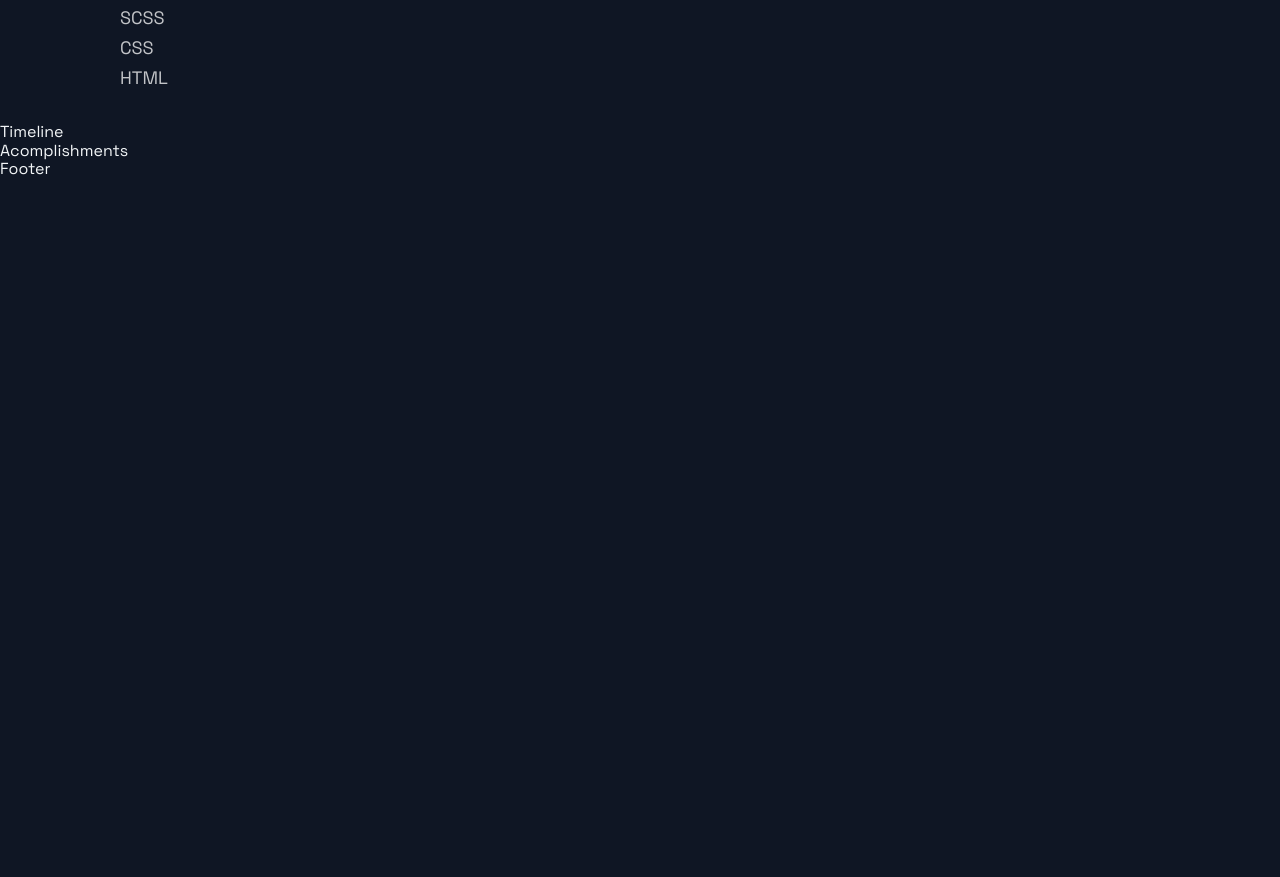
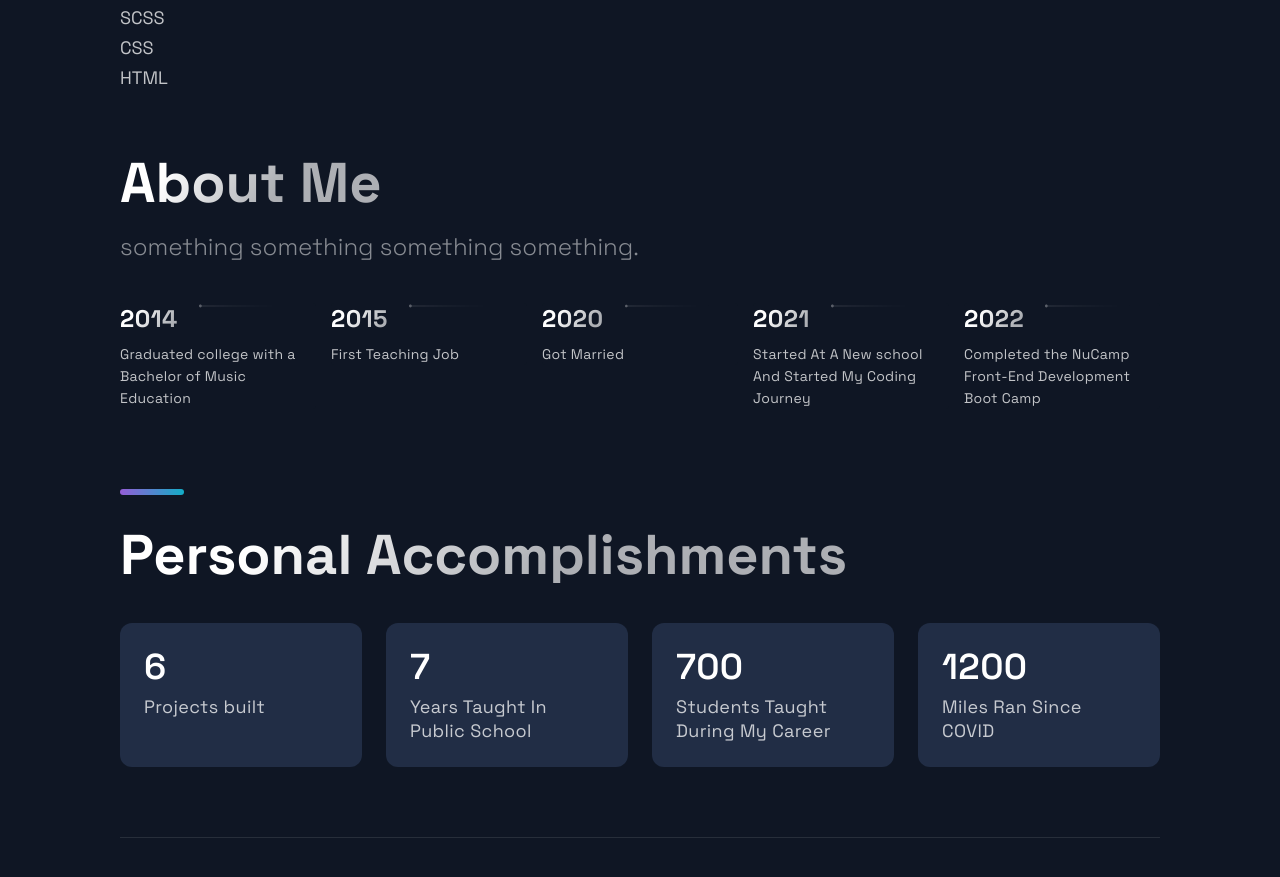
Before and after one commit to joeygonzzzz/portfolio_website-STARTER, a Next.js app: page / in a window 1280 px wide. Shown: the part 2523-3400 px from the top of the page. Before the commit the page ends 2702 px from the top, so only its background shows below. Built offline with nearby package versions, Linux system fonts and the light colour scheme.

Commit message:
personal accomplishments

```diff
--- a/src/components/Acomplishments/Acomplishments.js
+++ b/src/components/Acomplishments/Acomplishments.js
@@ -4,16 +4,24 @@
 import { Box, Boxes, BoxNum, BoxText } from './AcomplishmentsStyles';
 
 const data = [
-  { number: 20, text: 'Open Source Projects'},
-  { number: 1000, text: 'Students', },
-  { number: 1900, text: 'Github Followers', },
-  { number: 5000, text: 'Github Stars', }
+  { number: 6, text: 'Projects built'},
+  { number: 7, text: 'Years Taught In Public School', },
+  { number: 700, text: 'Students Taught During My Career', },
+  { number: 1200, text: 'Miles Ran Since COVID', }
 ];
 
 const Acomplishments = () => (
-  <div>
-    Acomplishments
-  </div>
+  <Section>
+    <SectionTitle>Personal Accomplishments</SectionTitle>
+    <Boxes>
+      {data.map((card, index) => (
+        <Box key={index}>
+          <BoxNum>{card.number}</BoxNum>
+          <BoxText>{card.text}</BoxText>
+        </Box>
+      ))}
+    </Boxes>
+  </Section>
 );
 
 export default Acomplishments;
--- a/src/components/Footer/Footer.js
+++ b/src/components/Footer/Footer.js
@@ -6,9 +6,10 @@
 
 const Footer = () => {
   return (
-    <div>
-      Footer
-    </div>
+    <FooterWrapper>
+      <LinkList>
+      </LinkList>
+    </FooterWrapper>
   );
 };
 
--- a/src/components/TimeLine/TimeLine.js
+++ b/src/components/TimeLine/TimeLine.js
@@ -7,45 +7,111 @@
 const TOTAL_CAROUSEL_COUNT = TimeLineData.length;
 
 const Timeline = () => {
-  // const [activeItem, setActiveItem] = useState(0);
-  // const carouselRef = useRef();
+   const [activeItem, setActiveItem] = useState(0);
+   const carouselRef = useRef();
 
-  // const scroll = (node, left) => {
-  //   return node.scrollTo({ left, behavior: 'smooth' });
-  // }
+   const scroll = (node, left) => {
+     return node.scrollTo({ left, behavior: 'smooth' });
+   }
 
-  // const handleClick = (e, i) => {
-  //   e.preventDefault();
+   const handleClick = (e, i) => {
+     e.preventDefault();
 
-  //   if (carouselRef.current) {
-  //     const scrollLeft = Math.floor(carouselRef.current.scrollWidth * 0.7 * (i / TimeLineData.length));
+     if (carouselRef.current) {
+       const scrollLeft = Math.floor(carouselRef.current.scrollWidth * 0.7 * (i / TimeLineData.length));
 
-  //     scroll(carouselRef.current, scrollLeft);
-  //   }
-  // }
+       scroll(carouselRef.current, scrollLeft);
+     }
+   }
 
-  // const handleScroll = () => {
-  //   if (carouselRef.current) {
-  //     const index = Math.round((carouselRef.current.scrollLeft / (carouselRef.current.scrollWidth * 0.7)) * TimeLineData.length);
+   const handleScroll = () => {
+     if (carouselRef.current) {
+       const index = Math.round((carouselRef.current.scrollLeft / (carouselRef.current.scrollWidth * 0.7)) * TimeLineData.length);
 
-  //     setActiveItem(index);
-  //   }
-  // }
+       setActiveItem(index);
+     }
+   }
 
   // // snap back to beginning of scroll when window is resized
   // // avoids a bug where content is covered up if coming from smaller screen
-  // useEffect(() => {
-  //   const handleResize = () => {
-  //     scroll(carouselRef.current, 0);
-  //   }
+   useEffect(() => {
+     const handleResize = () => {
+       scroll(carouselRef.current, 0);
+     }
 
-  //   window.addEventListener('resize', handleResize);
-  // }, []);
+     window.addEventListener('resize', handleResize);
+   }, []);
 
   return (
-    <div>
-      Timeline
-    </div>
+    <Section id="about">
+      <SectionTitle>About Me</SectionTitle>
+      <SectionText>
+        something something something something.
+      </SectionText>
+      <CarouselContainer ref={carouselRef} onScroll={handleScroll}>
+        <>
+          {TimeLineData.map((item, index) => (
+            <CarouselMobileScrollNode key={index} final={index === TOTAL_CAROUSEL_COUNT - 1}>
+              <CarouselItem
+                index={index}
+                id={`carousel__item-${index}`}
+                active={activeItem}
+                onClick={(e) => handleClick(e, index)}
+              >
+              <CarouselItemTitle>
+                {item.year}
+                <CarouselItemImg
+                    width="208"
+                    height="6"
+                    viewBox="0 0 208 6"
+                    fill="none"
+                    xmlns="http://www.w3.org/2000/svg">
+                    <path
+                      fill-rule="evenodd"
+                      clip-rule="evenodd"
+                      d="M2.5 5.5C3.88071 5.5 5 4.38071 5 3V3.5L208 3.50002V2.50002L5 2.5V3C5 1.61929 3.88071 0.5 2.5 0.5C1.11929 0.5 0 1.61929 0 3C0 4.38071 1.11929 5.5 2.5 5.5Z"
+                      fill="url(#paint0_linear)"
+                      fill-opacity="0.33"
+                    />
+                    <defs>
+                      <linearGradient
+                        id="paint0_linear"
+                        x1="-4.30412e-10"
+                        y1="0.5"
+                        x2="208"
+                        y2="0.500295"
+                        gradientUnits="userSpaceOnUse">
+                        <stop stop-color="white" />
+                        <stop
+                          offset="0.79478"
+                          stop-color="white"
+                          stop-opacity="0"
+                        />
+                      </linearGradient>
+                    </defs>
+                  </CarouselItemImg>
+              </CarouselItemTitle>
+              <CarouselItemText>{item.text}</CarouselItemText>
+              </CarouselItem>
+            </CarouselMobileScrollNode>
+          ))}
+        </>
+      </CarouselContainer>
+      <CarouselButtons>
+        {TimeLineData.map((item, index) => (
+          <CarouselButton
+            key={index}
+            index={index}
+            active={activeItem}
+            onClick={(e) => handleClick(e, index)}
+            type="button"
+          >
+            <CarouselButtonDot active={activeItem} />
+          </CarouselButton>
+        ))}
+      </CarouselButtons>
+      <SectionDivider />
+    </Section>
   );
 };
 
--- a/src/constants/constants.js
+++ b/src/constants/constants.js
@@ -38,9 +38,9 @@
 ];
 
 export const TimeLineData = [
-  { year: 2017, text: 'Started my journey', },
-  { year: 2018, text: 'Worked as a freelance developer', },
-  { year: 2019, text: 'Founded JavaScript Mastery', },
-  { year: 2020, text: 'Shared my projects with the world', },
-  { year: 2021, text: 'Started my own platform', },
+  { year: 2014, text: 'Graduated college with a Bachelor of Music Education', },
+  { year: 2015, text: 'First Teaching Job', },
+  { year: 2020, text: 'Got Married', },
+  { year: 2021, text: 'Started At A New school And Started My Coding Journey', },
+  { year: 2022, text: 'Completed the NuCamp Front-End Development Boot Camp', },
 ];
```
